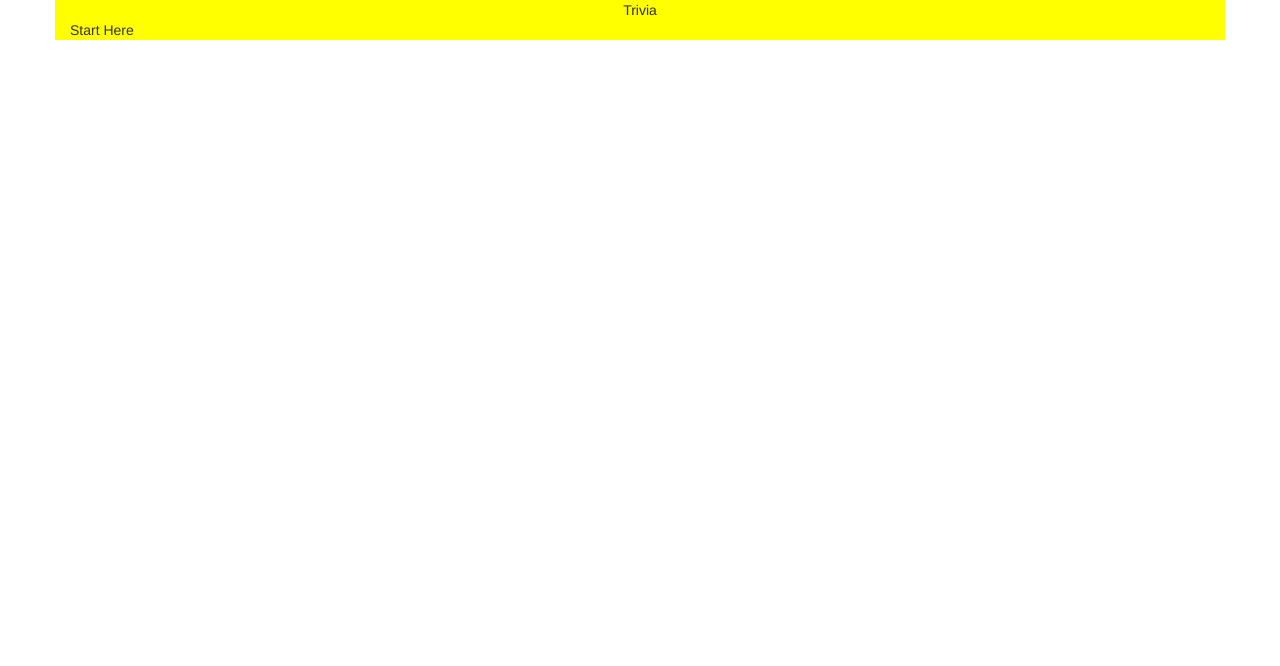
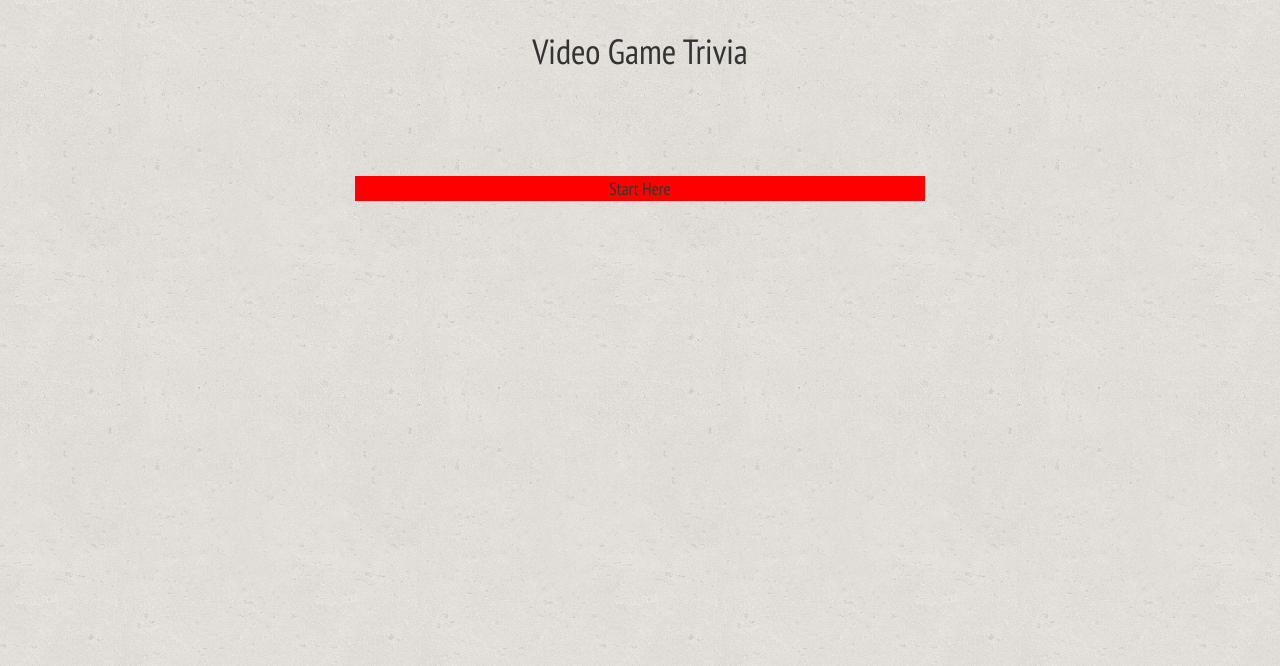
Before and after one commit to sergsal/TriviaGame, a PHP site: page / in a window 1280 px wide. Shown: the top 666 px of the page. Run offline with PHP 8.4, Linux system fonts and the light colour scheme; some libraries are stand-ins or nearby versions.

Commit message:
further changes to css and js

```diff
--- a/assets/css/style.css
+++ b/assets/css/style.css
@@ -1,13 +1,65 @@
+body {
+	background-image: url("../images/cork-wallet.png");
+}
 .container {
-	background-color: yellow;
-	height: 80%;
+
+	height: 400px;
+	margin-top: 2%;
 }
 
 #answerImage {
 
 }
+header {
+	font-size: 2.5em;
+	font-family: 'PT Sans Narrow', sans-serif;
+}
 
 img {
-	width: 200px;
+	width: 300px;
 	padding: 10px;
 }
+#begin {
+	position: relative;
+	top: 25%;
+	left: 25%;
+	background-color: red;
+	font-size: 1.25em;
+	font-family: 'PT Sans Narrow', sans-serif;
+	cursor: default;
+	width: 50%;
+
+}
+#begin:hover {
+	background-color: yellow;
+
+}
+.choice:hover {
+	background-color: yellow;
+	width: 25%;
+
+}
+#stats {
+		cursor: default;
+		font-family: 'Open Sans Condensed', sans-serif;
+		font-size: 1.25em;
+}
+#question {
+	font-size: 1.5em;
+	font-family: 'Open Sans Condensed', sans-serif;
+}
+#result {
+		cursor: default;
+		font-family: 'Open Sans Condensed', sans-serif;
+		font-size: 1.25em;
+	}
+#choices {
+		cursor: default;
+		font-family: 'Open Sans Condensed', sans-serif;
+		font-size: 1.25em;
+	}
+#correctAnswer {
+		cursor: default;
+		font-family: 'Open Sans Condensed', sans-serif;
+		font-size: 1.25em;
+	}
--- a/assets/js/game.js
+++ b/assets/js/game.js
@@ -69,31 +69,6 @@ $(document).ready(function(){
 	var unanswered = 0;
 	var timer = 20;
 
-	function startTimer() {
-			counter = setInterval(decrement, 1000)
-		};
-	function decrement() {
-            // Decrease number by one.
-            timer--;
-            // Show the number in the #show-number tag.
-            $('#timer').html('<h2> Time Remaining: ' + timer + ' seconds</h2>');
-
-            // Once number hits zero...
-            if (timer == 0){
-                // ...run the stop function.
-                stop();
-            }
-        };
-
-        // The stop function
-    function stop (){
-            // Clears our "counter" interval.
-            // We just pass the name of the interval
-            // to the clearInterval function.
-            clearInterval(counter);
-        };
-
-
 	// game functions */
 	var game = {
 
@@ -141,7 +116,7 @@ $(document).ready(function(){
 			wrongAnswers++;
 			$("#question").empty();
 			$("#choices").empty();
-			$("#result").html("Wrong! The correct answer is " +questions[currentQuestion].choices[this.correctAnswer]);
+			$("#result").html("Wrong! The correct answer is " +questions[currentQuestion].choices[questions[currentQuestion].correctAnswer]);
 			$("#answerImage").html('<img src =' +questions[currentQuestion].answerImg+'>')
 			setTimeout(game.nextQuestion, 2000);
 		},
@@ -149,7 +124,7 @@ $(document).ready(function(){
 			unanswered++;
 			$("#question").empty();
 			$("#choices").empty();
-			$("#result").html("You didn't respond in time");
+			$("#result").html("You didn't respond in time the correct answer is "+questions[currentQuestion].choices[questions[currentQuestion].correctAnswer]);
 			$("#answerImage").html('<img src =' +questions[currentQuestion].answerImg+'>')
 			setTimeout(game.nextQuestion, 2000);
 		},
--- a/index.html
+++ b/index.html
@@ -2,6 +2,7 @@
 <html>
 <head>
  	<meta charset="UTF-8">
+ 	<link href="https://fonts.googleapis.com/css?family=Open+Sans+Condensed:300|PT+Sans+Narrow" rel="stylesheet">
 	<title>Trivia!</title>
 
     <link rel="stylesheet" type="text/css" href="assets/css/reset.css">
@@ -13,9 +14,9 @@
 <body>
 	<div class="container">
 		<header class="text-center">
-			Trivia
+			Video Game Trivia
 		</header>
-		<div id="begin">Start Here</div>
+		<div id="begin" class="text-center">Start Here</div>
 		<div id="timer"></div>
 		<div id="question"></div>
 		<div id="choices"></div>
```
Also changed, not shown: assets/images/cork-wallet.png (added), 1 other file.
